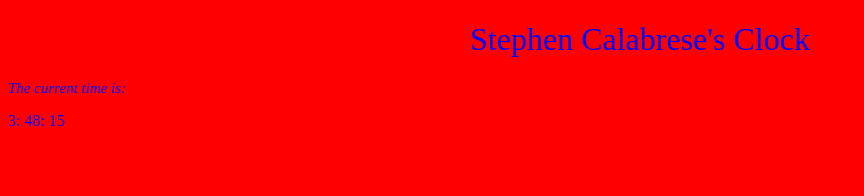
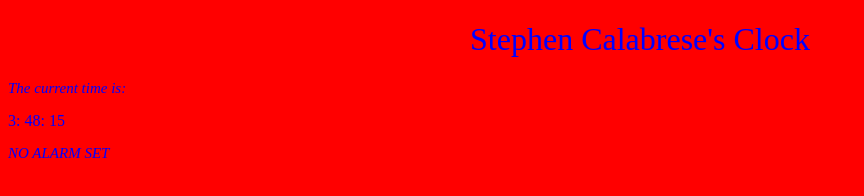
Before and after one commit to sccalabr/HTMLClock, a plain HTML site: page index.html in a window 1280 px wide. Shown: the whole page, without its empty margins (0-864 px from the left). Drawn offline with Linux system fonts and the light colour scheme.

Commit message:
Update index.html
Lab 3 dploy commit.

```diff
--- a/index.html
+++ b/index.html
@@ -10,6 +10,7 @@
            <h1 class="clocks">Stephen Calabrese's Clock</h1>
            <p> The current time is: </p>
            <div id="clock"></div>
+           <p>NO ALARM SET</p>
 
            <script src="js/clock.js" type="text/javascript"></script>
         </body>
```
